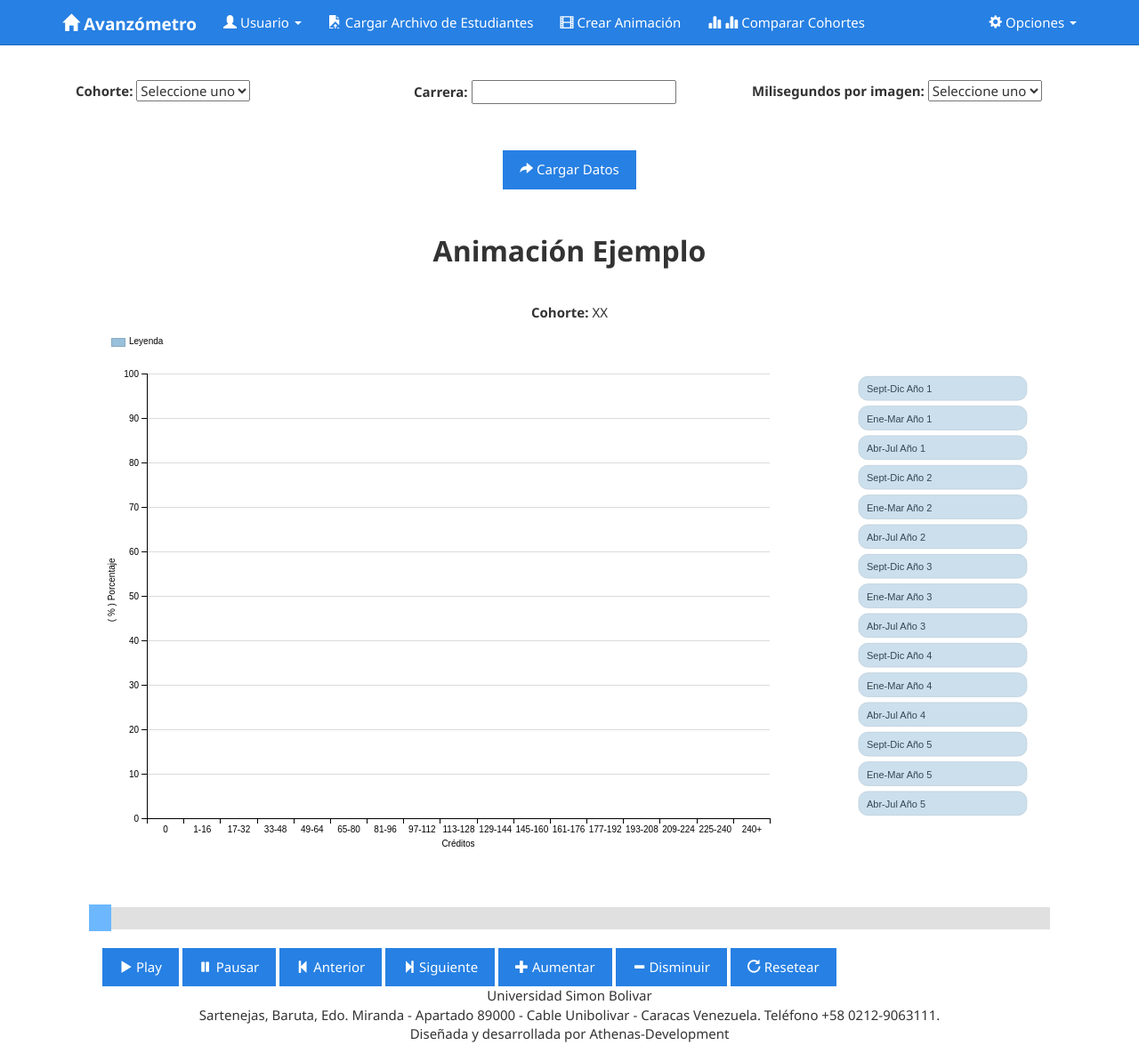
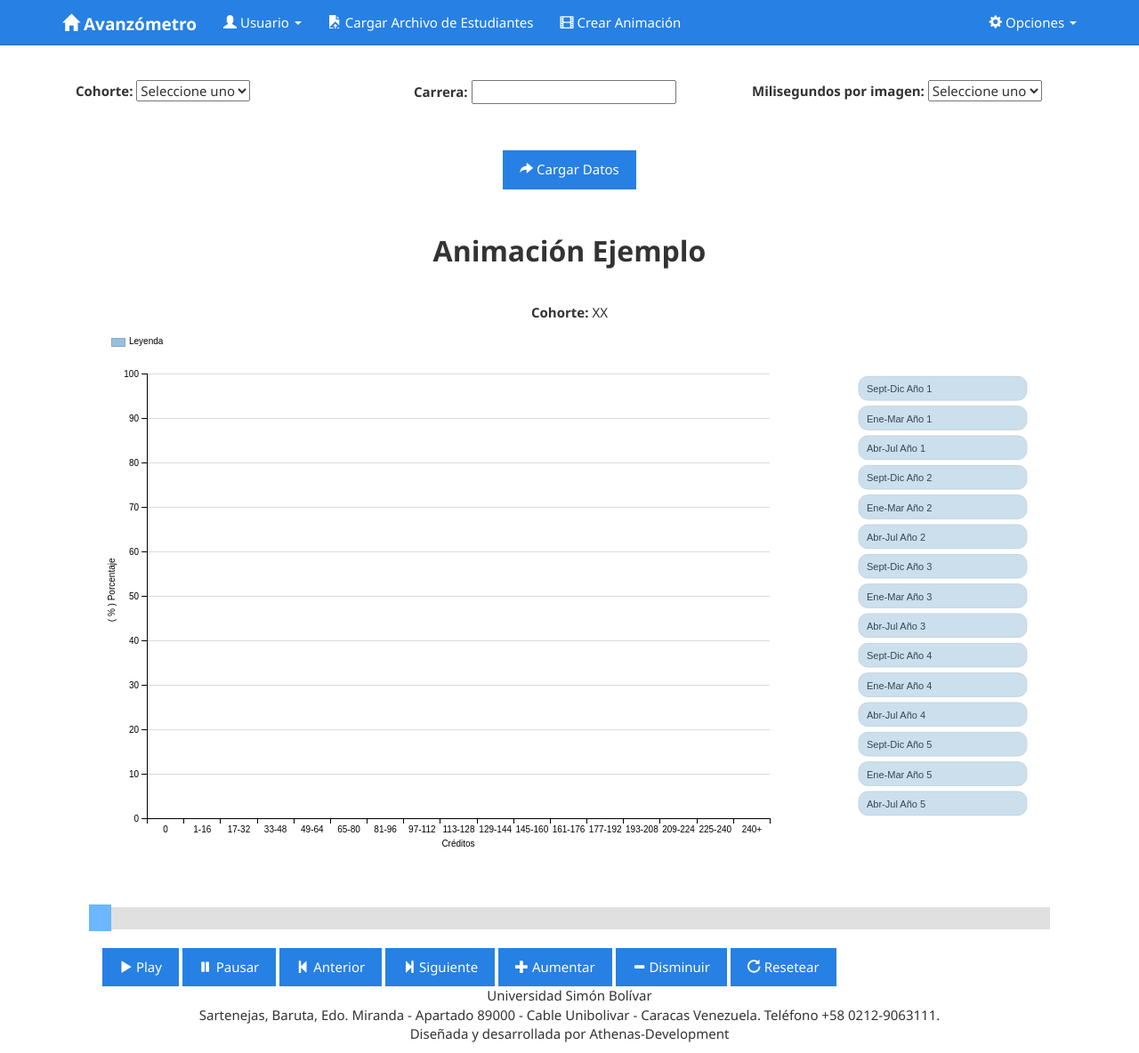
Before and after one commit to Athenas-Development/Avanzometro, a Django app: page /animacion/ in a window 1280 px wide; the page is wider, and only the part inside the window is pictured. Shown: that part at 89% size. Run offline with Django 3.2, Linux system fonts and the light colour scheme; the visitor is signed in with stand-in values (Sample User, id 1); parts of the project's set-up code (start-up, migrations or seed data) failed here and were passed over; some libraries are stand-ins or nearby versions.

Commit message:
Deshabilitada animacion de Sprint 2 y arreglado el navbar

```diff
--- a/Proyecto1/settings.py
+++ b/Proyecto1/settings.py
@@ -134,7 +134,7 @@ STATICFILES_DIRS = [
     os.path.join(BASE_DIR, "static"),
 ]
 
-LOGIN_REDIRECT_URL = 'animacion/'
+LOGIN_REDIRECT_URL = 'multigrafica/'
 
 LOGIN_URL = '/'
 
--- a/apps/multigraph/views.py
+++ b/apps/multigraph/views.py
@@ -19,7 +19,7 @@ def obtenerMatriz(cohortes = None, rango = 16):
 
 	categoriaCreditos = granularizador(rango)
 
-	if cohortes is None:
+	if cohortes is None or cohortes == []:
 		porcentaje = [0, 0, 0, 0, 0, 0, 0, 0, 0, 0, 0, 0, 0, 0, 0, 0, 0]
 		creditos = ['0', '1-16', '17-32', '33-48', '49-64', '65-80', '81-96',
 					'97-112', '113-128', '129-144', '145-160', '161-176', '177-192',
--- a/templates/layout.html
+++ b/templates/layout.html
@@ -19,7 +19,7 @@
       <div class="container">
         <div class="navbar-header">
             {% if user.is_authenticated %}
-              <a class="navbar-brand" href="../animacion"><span class="glyphicon glyphicon-home"></span>  <b>Avanzómetro</b></a>
+              <a class="navbar-brand" href="../multigrafica"><span class="glyphicon glyphicon-home"></span>  <b>Avanzómetro</b></a>
             {% else %}
               <a class="navbar-brand" href="../"><span class="glyphicon glyphicon-home"></span>  <b>Avanzómetro</b></a>
             {% endif %}
@@ -46,12 +46,12 @@
 {#          </ul>#}
 
           <ul class="nav navbar-nav ">
-            <li><a href="../animacion"><span class="glyphicon glyphicon-film"></span> Crear Animación </a></li>
+            <li><a href="../multigrafica"><span class="glyphicon glyphicon-film"></span> Crear Animación </a></li>
           </ul>
 
-          <ul class="nav navbar-nav ">
-            <li><a href="../multigrafica"><span class="glyphicon glyphicon-stats"></span> <span class="glyphicon glyphicon-stats"></span> Comparar Cohortes </a></li>
-          </ul>
+{#          <ul class="nav navbar-nav ">#}
+{#            <li><a href="../multigrafica"><span class="glyphicon glyphicon-stats"></span> <span class="glyphicon glyphicon-stats"></span> Comparar Cohortes </a></li>#}
+{#          </ul>#}
 
           <ul class="nav navbar-nav navbar-right">
             <li class="dropdown">
@@ -74,7 +74,7 @@
     {% block footer %}
     <footer class="container-fluid footer">
         <div class="row">
-            <p class="text-center minText"> Universidad Simon Bolivar<br>Sartenejas, Baruta, Edo. Miranda - Apartado 89000 - Cable Unibolivar - Caracas Venezuela. Teléfono +58 0212-9063111.<br>
+            <p class="text-center minText"> Universidad Simón Bolívar<br>Sartenejas, Baruta, Edo. Miranda - Apartado 89000 - Cable Unibolivar - Caracas Venezuela. Teléfono +58 0212-9063111.<br>
 Diseñada y desarrollada por Athenas-Development</p>
         </div>
     </footer>
--- a/templates/multigraph.html
+++ b/templates/multigraph.html
@@ -49,7 +49,7 @@
                 <div class ="col-md-3">
                     <label for="rango"> Granularidad: </label>
                     <select class="select-style" id="rango" name="rango" required>
-                            <option value="" disabled hidden selected>Seleccione Uno:</option>
+                            <option value="" disabled hidden selected>Seleccione uno</option>
                             {% for i in div %}
                                 <option value="{{ i }}" >{{ i }}</option>
                             {% endfor %}
@@ -78,7 +78,7 @@
                 <div class ="col-md-8 col-md-offset-2 text-center" id="Cohortessss">
                     <label for="Cohorte{{ i }}" > Cohorte {{ i }}: </label>
                     <select class="select-style" id="Cohorte{{ i }}" name="Cohorte{{ i }}" required>
-                        <option value="" disabled selected hidden>Seleccione Uno</option>
+                        <option value="" disabled selected hidden>Seleccione uno</option>
                         {% for j in rangecohorte %}
                         <option value="{{j}}" >{{j}}</option>
                         {% endfor %}
```
